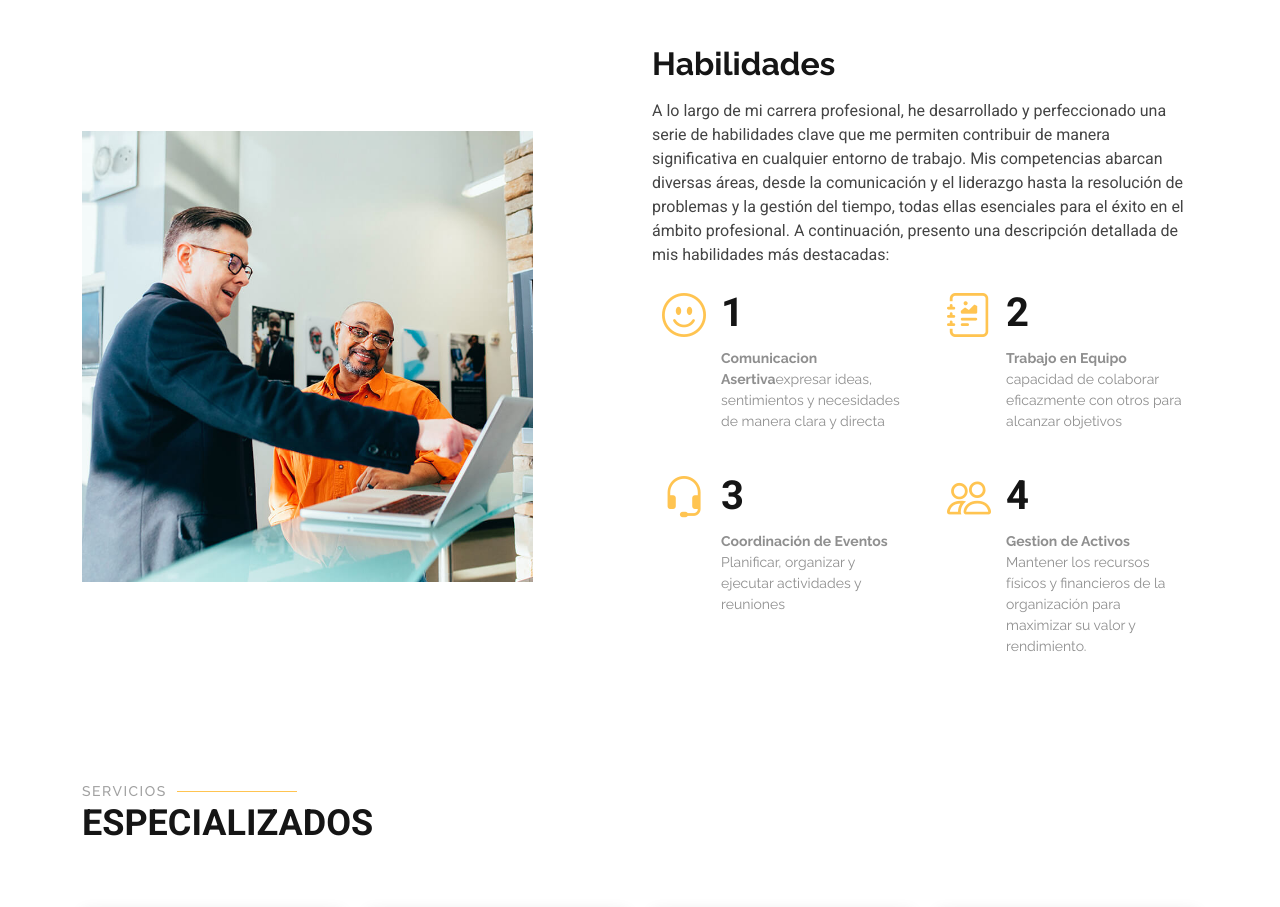
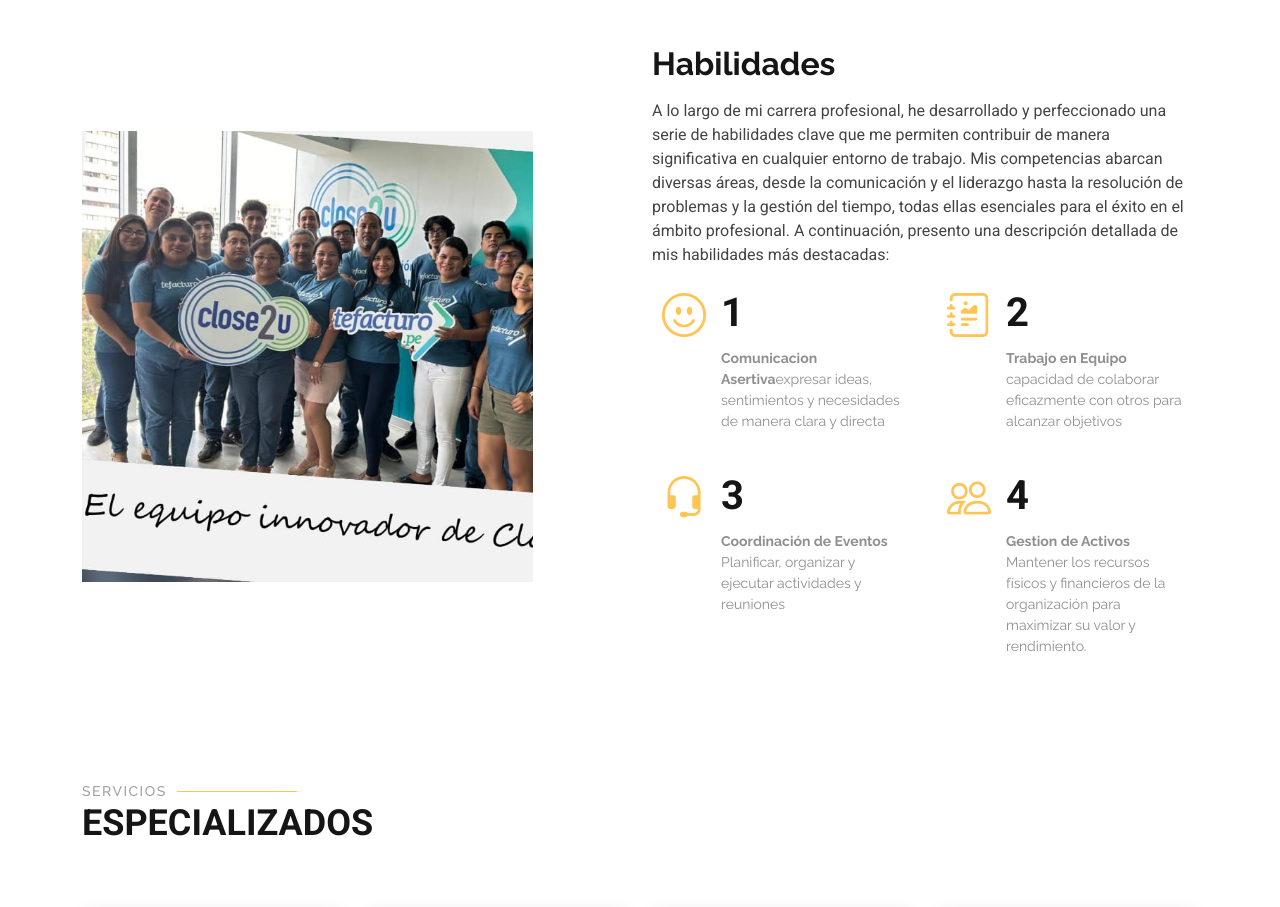
Before and after one commit to Deivid-09/Deivid-09.github.io, a plain HTML site: page index.html in a window 1280 px wide. Shown: the part 4620-5527 px from the top of the page. Drawn offline with Linux system fonts and the light colour scheme.

Commit message:
prueba final final

```diff
--- a/index.html
+++ b/index.html
@@ -485,7 +485,7 @@
         <div class="row gy-4 align-items-center justify-content-between">
 
           <div class="col-lg-5">
-            <img src="assets/img/stats-img.jpg" alt="" class="img-fluid">
+            <img src="assets/img/tefacturo.jpeg" alt="" class="img-fluid">
           </div>
 
           <div class="col-lg-6">
```
Also changed, not shown: assets/img/tefacturo - copia.jpeg (added), assets/img/tefacturo.jpeg (added).
